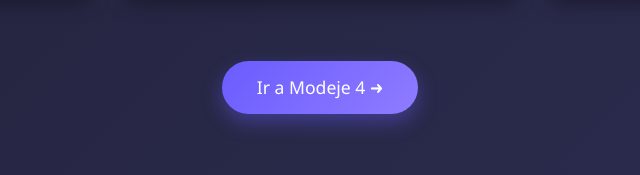
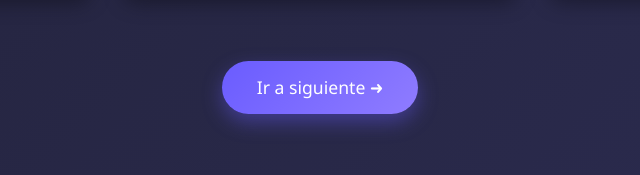
Before and after one commit to JheraldAG/actividad2, a plain HTML site: page index.html in a window 1280 px wide. Shown: the part 1479-1654 px from the top of the page, 320-960 px from the left. Drawn offline with Linux system fonts and the light colour scheme.

Commit message:
Update index.html

```diff
--- a/index.html
+++ b/index.html
@@ -100,7 +100,7 @@
             </div>
         </div>
         <div class="btn-container">
-            <a href="modeje4.html" class="btn-next">Ir a Modeje 4 ➜</a>
+            <a href="modeje4.html" class="btn-next">Ir a siguiente ➜</a>
         </div>
     </div>
 </body>
```
